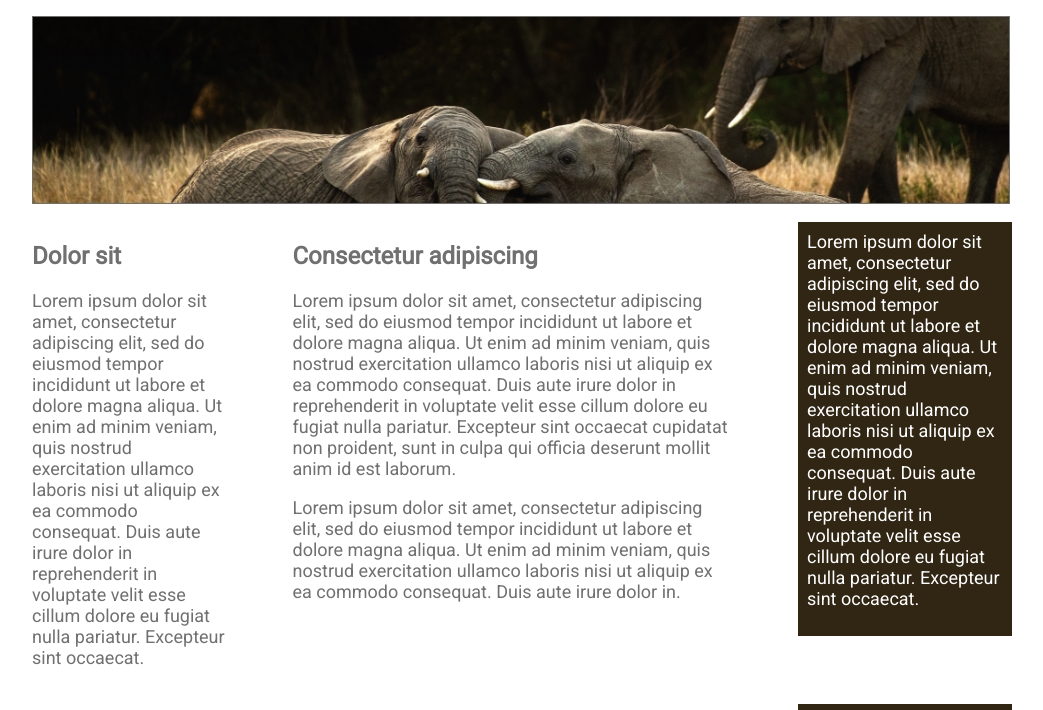
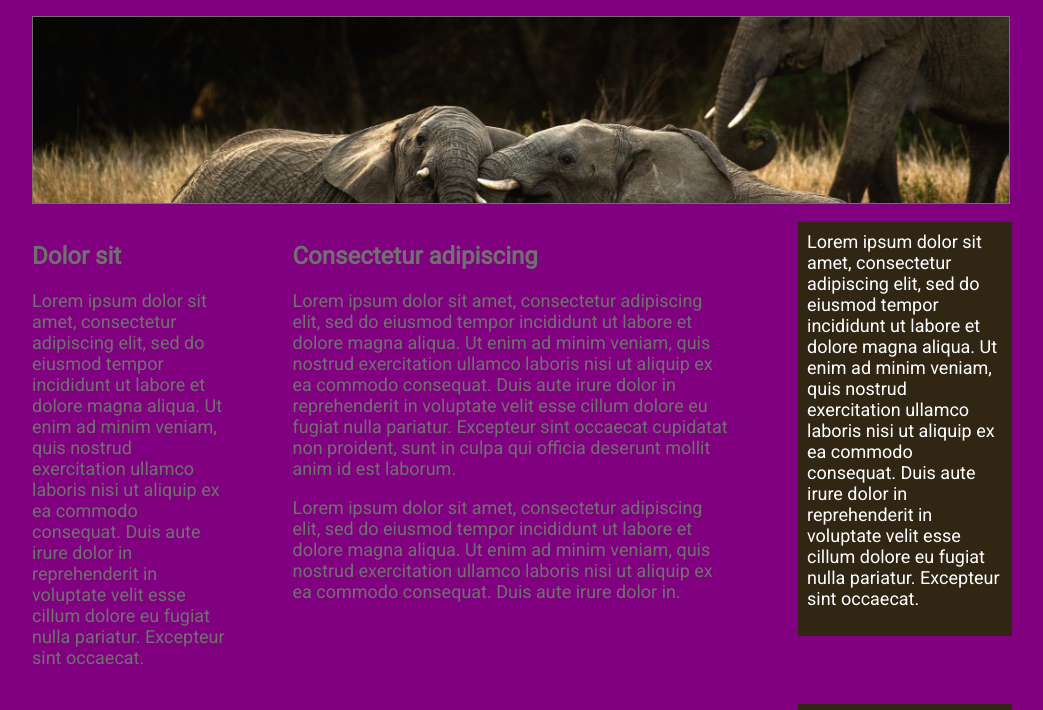
Before and after one commit to kuddleman/flexbox-demo-scrimba, a plain HTML site: page index.html in a window 1280 px wide. Shown: the part 73-783 px from the top of the page, without its empty margins (118-1161 px from the left). Drawn offline with Linux system fonts and the light colour scheme.

Commit message:
add media query for min width background color

```diff
--- a/css/style.css
+++ b/css/style.css
@@ -20,6 +20,13 @@ body {
   font-size: 1.125rem;
   color: #707070;
   margin: 0;
+  background: pink;
+}
+
+@media ( min-width: 600px ) {
+  body {
+    background-color: purple;
+  }
 }
 
 /* Typography */
```
